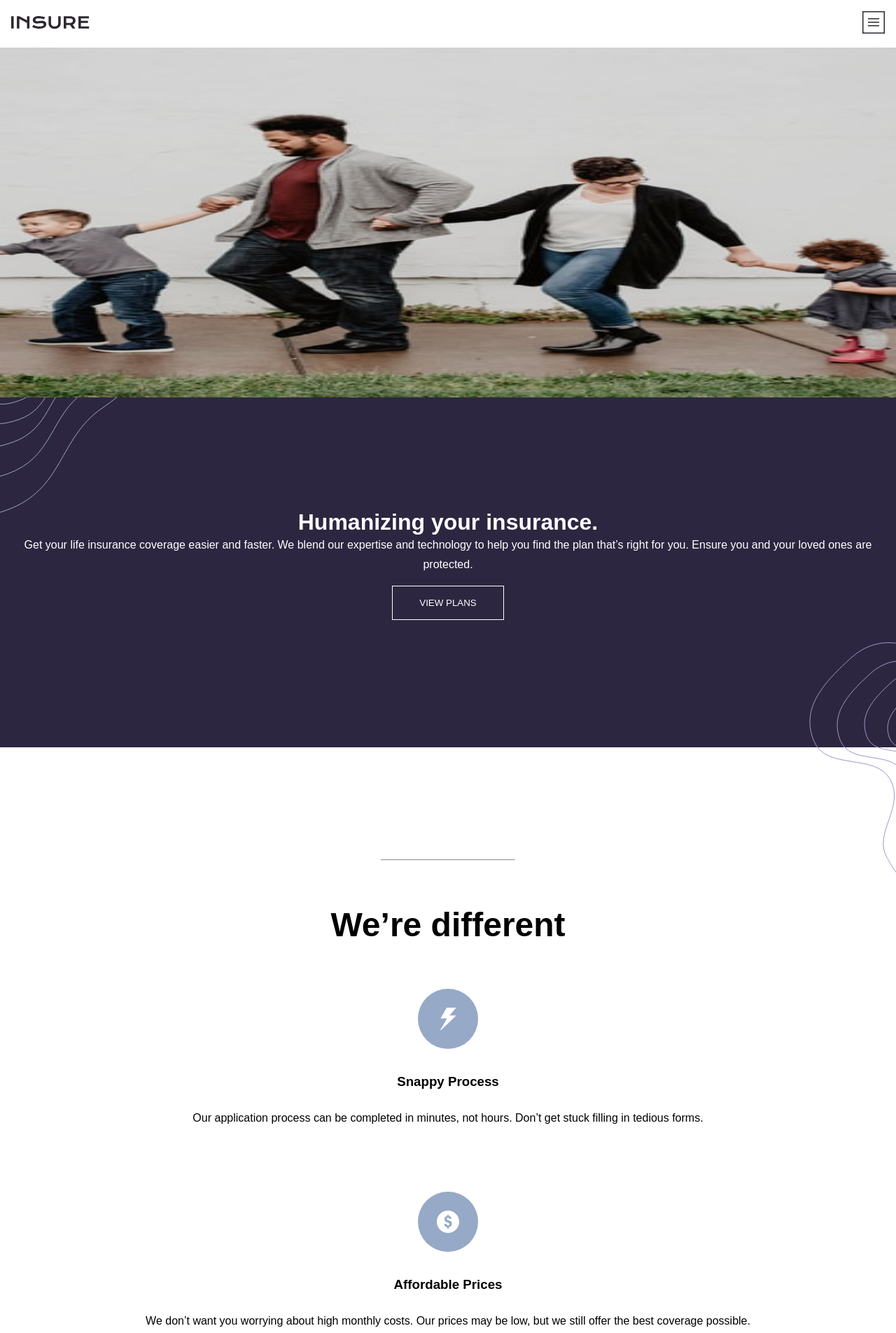
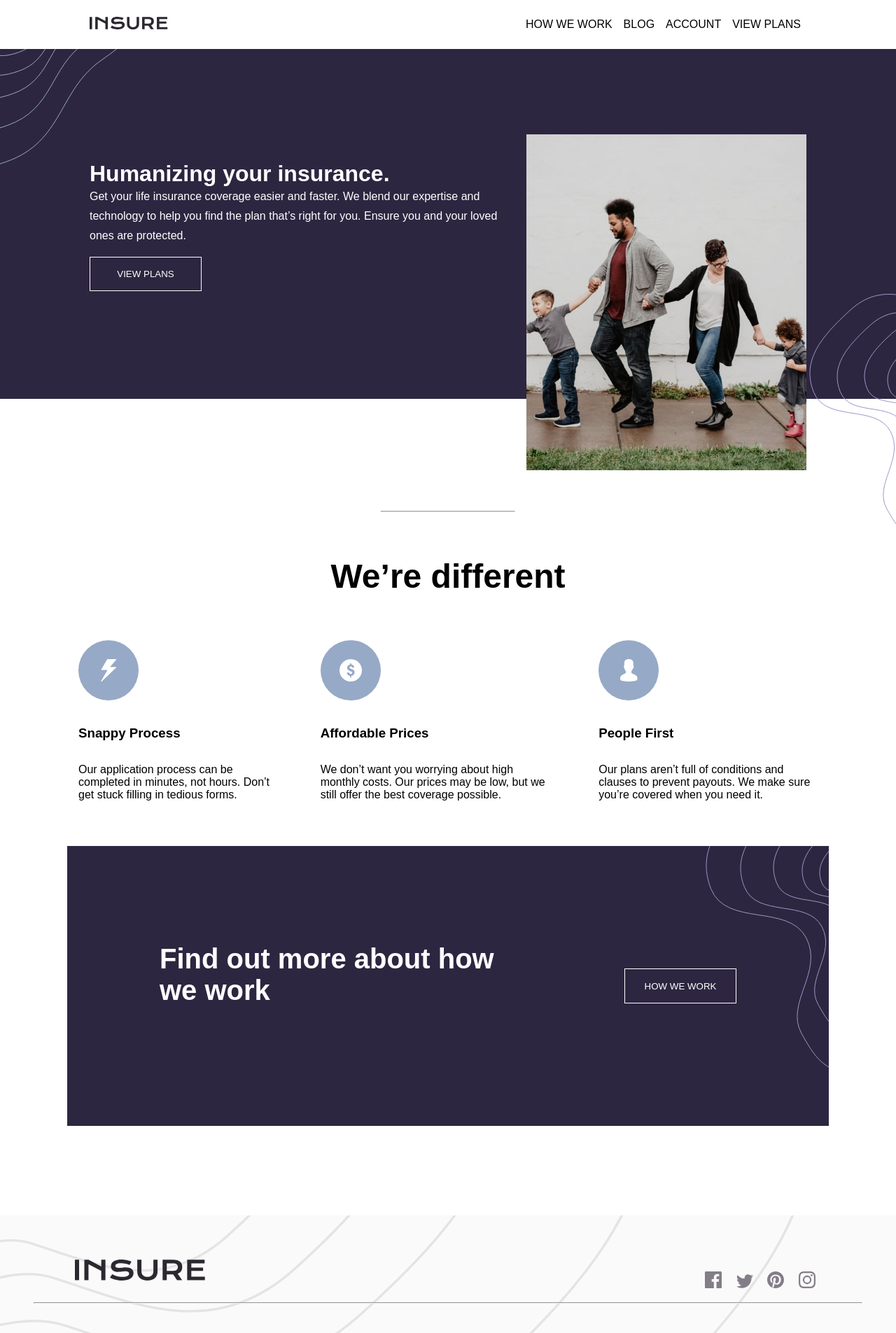
Before and after one commit to Edixon06/insure-landing-page, a plain HTML site: page index.html in a window 1280 px wide. Shown: the top 1905 px of the page at 70% size. Drawn offline with Linux system fonts and the light colour scheme.

Commit message:
Version para escritorio, algunos detalles pendientes por arreglar

```diff
--- a/app.js
+++ b/app.js
@@ -11,3 +11,8 @@ hamburguer.addEventListener('click', function(){
         click = 0;
     }
 })
+
+if (screen.width > 768) {
+    menu.className = 'big-screen-nav';
+    hamburguer.style.display = 'none';
+}
--- a/index.html
+++ b/index.html
@@ -31,9 +31,7 @@
         </ul>
       </nav>
     </header>
-    <div class="intro img-container">
-      <img src="./images/image-intro-mobile.jpg" />
-    </div>
+    <div class="intro img-container"></div>
     <div class="intro-content">
       <img src="./images/bg-pattern-intro-left-mobile.svg" id="left" />
       <img src="./images/bg-pattern-intro-right-mobile.svg" id="right" />
@@ -51,13 +49,13 @@
     <hr />
     <section class="were">
       <h2>We’re different</h2>
-
+      <section class="items">
         <div class="section-item">
           <img src="./images/icon-snappy-process.svg" />
           <h3>Snappy Process</h3>
           <p>
-          Our application process can be completed in minutes, not hours. Don’t
-          get stuck filling in tedious forms.
+            Our application process can be completed in minutes, not hours.
+            Don’t get stuck filling in tedious forms.
           </p>
         </div>
 
@@ -65,8 +63,8 @@
           <img src="./images/icon-affordable-prices.svg" />
           <h3>Affordable Prices</h3>
           <p>
-          We don’t want you worrying about high monthly costs. Our prices may be
-          low, but we still offer the best coverage possible.
+            We don’t want you worrying about high monthly costs. Our prices may
+            be low, but we still offer the best coverage possible.
           </p>
         </div>
 
@@ -74,10 +72,11 @@
           <img src="./images/icon-people-first.svg" />
           <h3>People First</h3>
           <p>
-          Our plans aren’t full of conditions and clauses to prevent payouts. We
-          make sure you’re covered when you need it.
+            Our plans aren’t full of conditions and clauses to prevent payouts.
+            We make sure you’re covered when you need it.
           </p>
         </div>
+      </section>
     </section>
 
     <div class="find-out">
@@ -86,6 +85,7 @@
     </div>
 
     <footer class="footer">
+      <div class="logo-and-social">
         <img src="./images/logo.svg" />
         <div class="social">
           <img src="./images/icon-facebook.svg" />
@@ -93,37 +93,44 @@
           <img src="./images/icon-pinterest.svg" />
           <img src="./images/icon-instagram.svg" />
         </div>
-      <hr id="footerSpliter">
+      </div>
+
+      <hr id="footerSpliter" />
       <nav>
-        <h4>Our company</h4>
+        <div class="footer-nav-group">
+          <h4>OUR COMPANY</h4>
           <ul>
             <li>How we work</li>
             <li>Why Insure?</li>
             <li>View plans</li>
             <li>Reviews</li>
           </ul>
-
-        <h4>Help me</h4>
+        </div>
+        <div class="footer-nav-group">
+          <h4>HELP ME</h4>
           <ul>
             <li>FAQ</li>
             <li>Terms of use</li>
             <li>Privacy policy</li>
             <li>Cookies</li>
           </ul>
-
-        <h4>Contact</h4>
+        </div>
+        <div class="footer-nav-group">
+          <h4>CONTACT</h4>
           <ul>
             <li>Sales</li>
             <li>Support</li>
             <li>Live chat</li>
           </ul>
-
-        <h4>Others</h4>
+        </div>
+        <div class="footer-nav-group">
+          <h4>OTHERS</h4>
           <ul>
             <li>Careers</li>
             <li>Press</li>
             <li>Licenses</li>
           </ul>
+        </div>
       </nav>
     </footer>
 
--- a/styles.css
+++ b/styles.css
@@ -20,7 +20,7 @@ body {
     background-image: url(./images/bg-pattern-mobile-nav.svg);
     background-repeat: no-repeat;
     background-position: bottom;
-    background-size: 100% 50%;
+    background-size: 100% 40%;
     background-color: hsl(270, 9%, 17%);
     display: flex;
     flex-direction: column;
@@ -51,13 +51,14 @@ body {
     cursor: pointer;
 }
 
-.img-container {
-    height: 500px;
+.intro {
+    background-image: url(./images/image-intro-mobile.jpg);
+    background-repeat: no-repeat;
+    background-size: 100% 100%;
+    width: 100%;
+    height: 450px;
 }
-.intro img {
-    width: 100%;
-    height: 100%;
-}
+
 
 .intro-content {
     background-color: hsl(256, 26%, 20%);
@@ -175,3 +176,90 @@ hr {
     margin-bottom: 2rem;
     text-transform: uppercase;
 }
+
+/*Estilos para ordenador*/
+@media (min-width: 768px){
+    #main-header {
+        padding-left: 10%;
+        padding-right: 10%;
+        height: 70px;
+    }
+    .big-screen-nav {
+        display: flex;
+        list-style: none;
+    }
+    .big-screen-nav li {
+        margin-left: 0.5rem;
+        margin-right: 0.5rem;
+        text-transform: uppercase;
+    }
+    .big-screen-nav li a {
+        text-decoration: none;
+        color: black;
+    }
+
+    .intro {
+        background-image: url(./images/image-intro-desktop.jpg);
+        position: absolute;
+        height: 30rem;
+        width: 25rem;
+        right: 8rem;
+        top: 12rem;
+        z-index: 1;
+    }
+    .intro-content {
+        display: flex;
+        flex-direction: column;
+    }
+    .intro-content h1, .intro-content p {
+        width: 50%;
+        text-align: left;
+        margin-left: 6rem;
+    }
+    .intro-content button {
+        margin-left: 6rem;
+    }
+
+    .were {
+        padding-left: 5rem;
+        padding-right: 5rem;
+    }
+    .items {
+        display: flex;
+    }
+    .section-item {
+        text-align: left;
+    }
+    .find-out {
+        width: 85%;
+        display: flex;
+        justify-content: space-around;
+        align-items: center;
+        padding-top: 0;
+        padding-bottom: 0;
+    }
+    .find-out h2 {
+        width: 50%;
+        text-align: left;
+    }
+    .find-out button {
+        height: 50px;
+    }
+
+    .logo-and-social {
+        display: flex;
+        justify-content: space-between;
+        align-items: center;
+        width: 90%;
+    }
+    .logo-and-social > img {
+        height: 30px;
+    }
+    .footer nav {
+        display: flex;
+        justify-content: space-around;
+        flex-wrap: wrap;
+        width: 100%;
+        text-align: left;
+    }
+}
```
Lines whose indentation alone changed are shown as unchanged.
